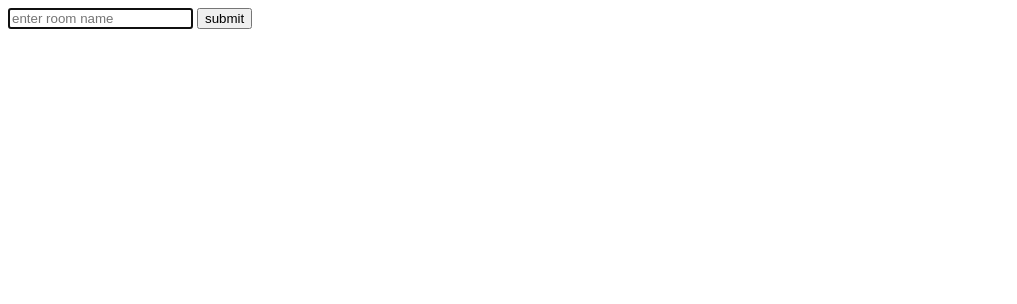
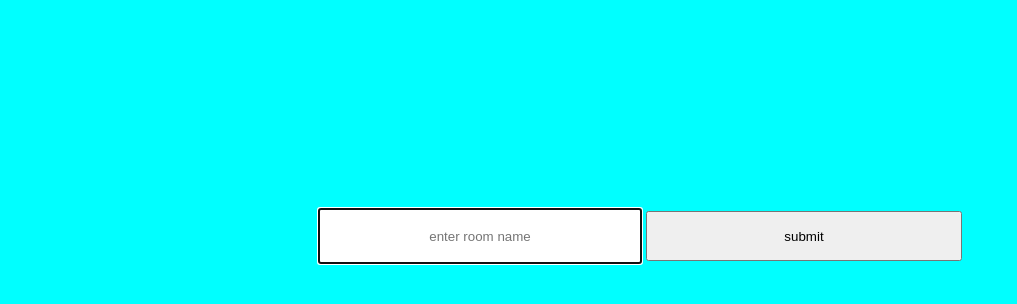
Before and after one commit to kumarvivek9088/chating-website-using-Django-Channels-Tutorial-, a Django app: page / in a window 1280 px wide. Shown: the top 304 px of the page, without its empty margins (0-1017 px from the left). Run offline with Django 4.2, Linux system fonts and the light colour scheme.

Commit message:
added css

```diff
--- a/chatweb/chatweb/settings.py
+++ b/chatweb/chatweb/settings.py
@@ -124,6 +124,9 @@ USE_TZ = True
 # https://docs.djangoproject.com/en/4.1/howto/static-files/
 
 STATIC_URL = 'static/'
+STATICFILES_DIRS = [
+    BASE_DIR / "static",
+]
 
 # Default primary key field type
 # https://docs.djangoproject.com/en/4.1/ref/settings/#default-auto-field
--- /dev/null
+++ b/chatweb/static/home.css
@@ -0,0 +1,18 @@
+body {
+    background-color: aqua;
+    display: flex;
+    flex-direction: column;
+    justify-content: center;
+}
+
+.container{
+    margin-top: 200px;
+    text-align: center;
+
+}
+
+input{
+    width: 25%;
+    height: 50px;
+    text-align: center;
+}
--- a/chatweb/template/home.html
+++ b/chatweb/template/home.html
@@ -1,14 +1,18 @@
 <!DOCTYPE html>
 <html lang="en">
+    {% load static %}
 <head>
     <meta charset="UTF-8">
     <meta http-equiv="X-UA-Compatible" content="IE=edge">
     <meta name="viewport" content="width=device-width, initial-scale=1.0">
     <title>Home</title>
+    <link rel="stylesheet" href="{% static 'home.css' %}">
 </head>
 <body>
-    <input type="text" id="room" placeholder="enter room name">
-    <input type="button" id="submit" value="submit">
+    <div class="container">
+        <input type="text" id="room" placeholder="enter room name">
+        <input type="button" id="submit" value="submit">
+    </div>
     <script>
         var btn = document.getElementById("submit");
         document.querySelector("#room").focus();
```
Also changed, not shown: chatweb/static/room.css (added, +31 -0 lines), chatweb/template/room.html (+7 -3 lines).
